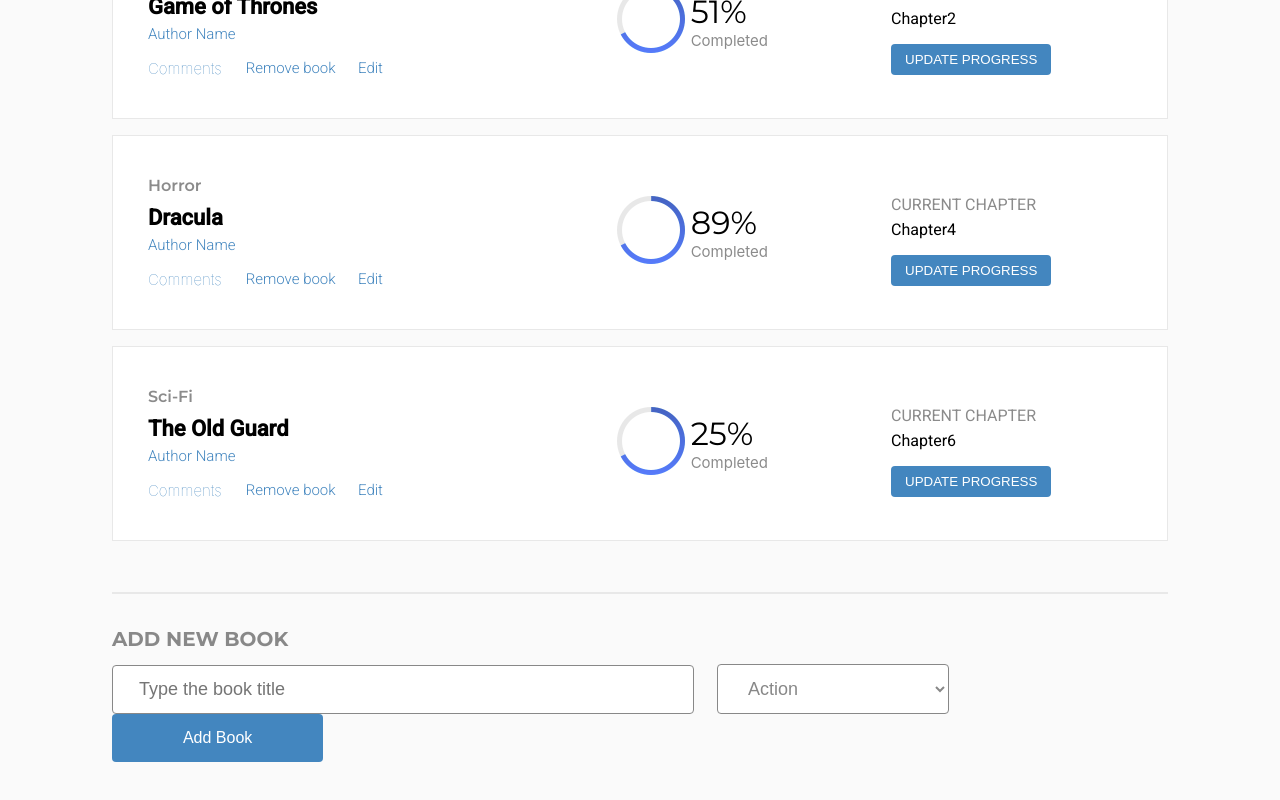
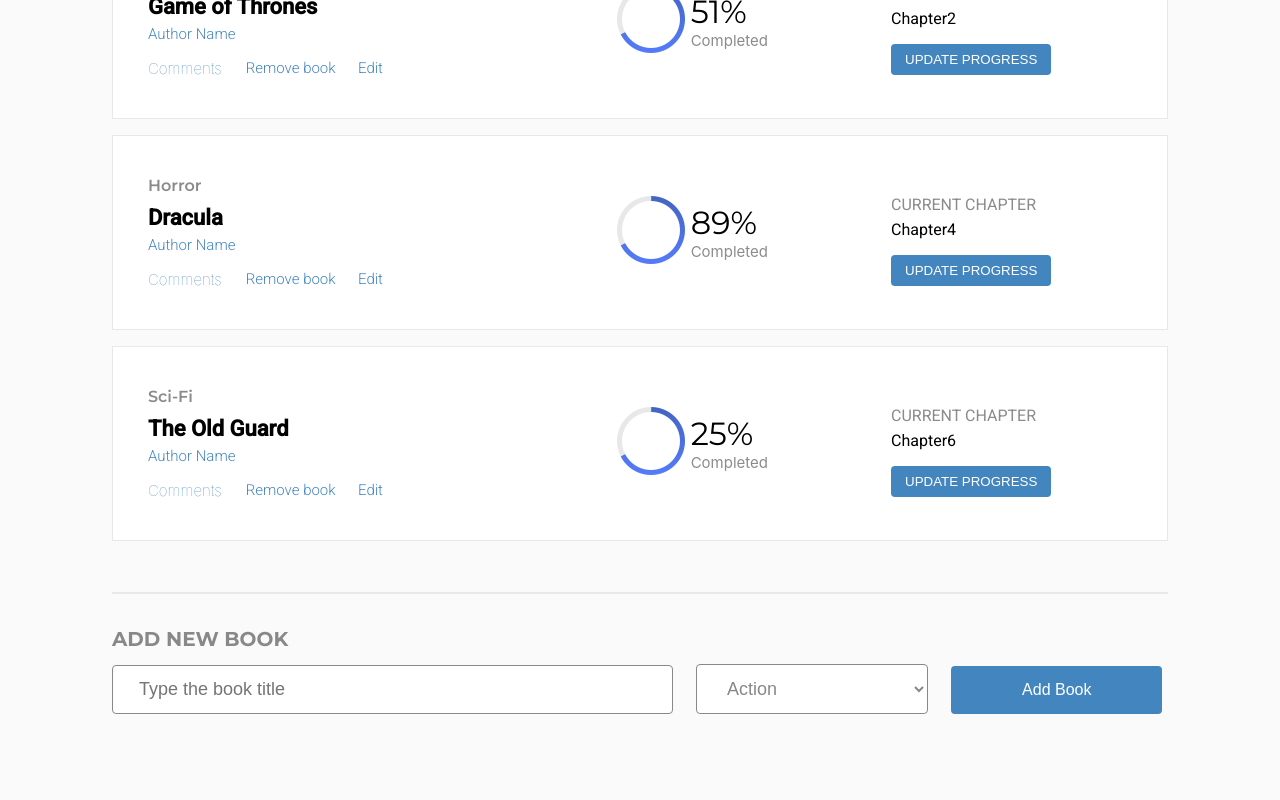
Before and after one commit to janis-jenny/Bookstore, a React (Create React App) app: page / in a window 1280 px wide. Shown: the part 328-1128 px from the top of the page. After the commit the page ends 1093 px from the top, so only its background shows below. Built offline with nearby package versions, Linux system fonts and the light colour scheme.

Commit message:
Use action payload destructuring as book in the create book reducer

```diff
--- a/src/reducers/books.js
+++ b/src/reducers/books.js
@@ -20,7 +20,7 @@
   const { type, payload: book } = action;
   switch (type) {
     case CREATE_BOOK:
-      return [...state, action.payload];
+      return [...state, book];
     case REMOVE_BOOK:
       return [...state].filter((obj) => obj.id !== book);
     default:
--- a/src/style/BookForm.module.css
+++ b/src/style/BookForm.module.css
@@ -23,7 +23,7 @@
 }
 
 .addTitle {
-  min-width: 50%;
+  width: 48%;
 }
 
 .addTitleBtn {
--- a/src/style/Navbar.module.css
+++ b/src/style/Navbar.module.css
@@ -31,6 +31,7 @@
 
 .listItemOne {
   color: #121212;
+  margin-right: 0.5rem;
 }
 
 .listItemTwo {
```
